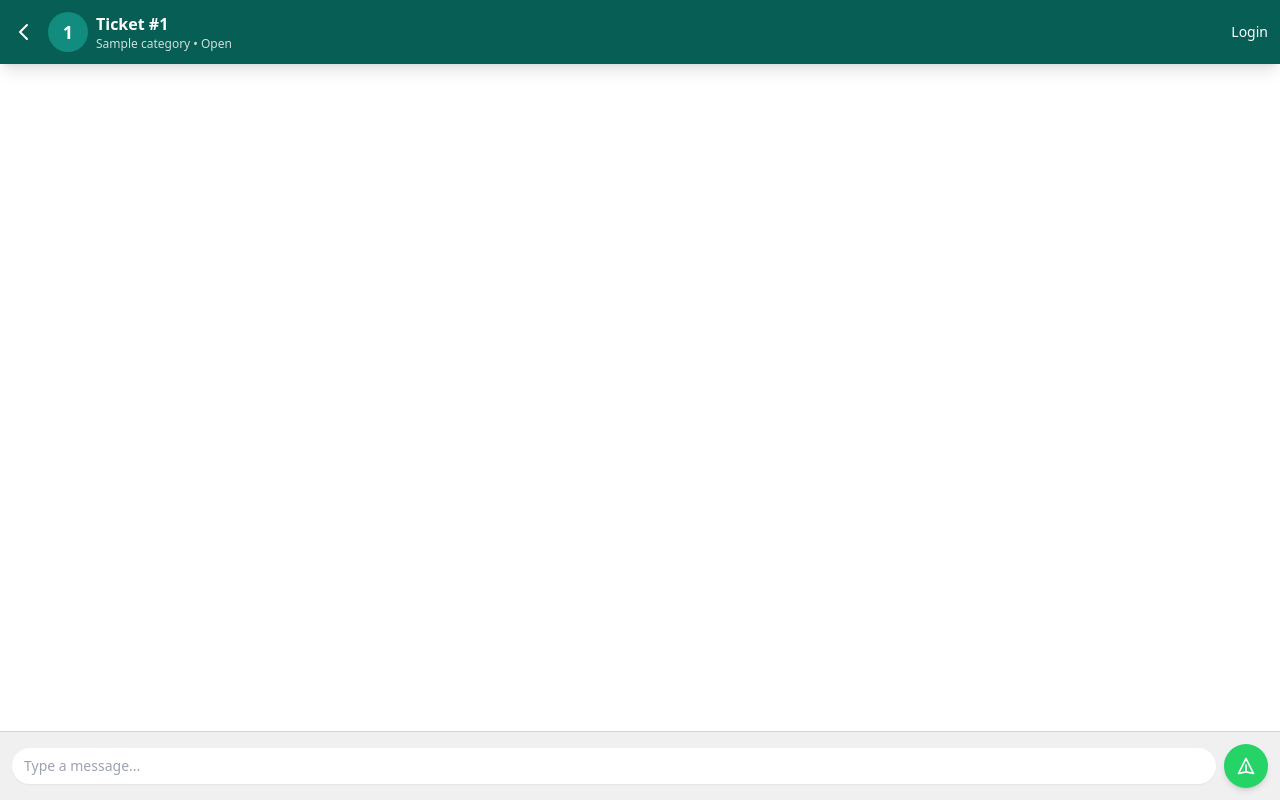
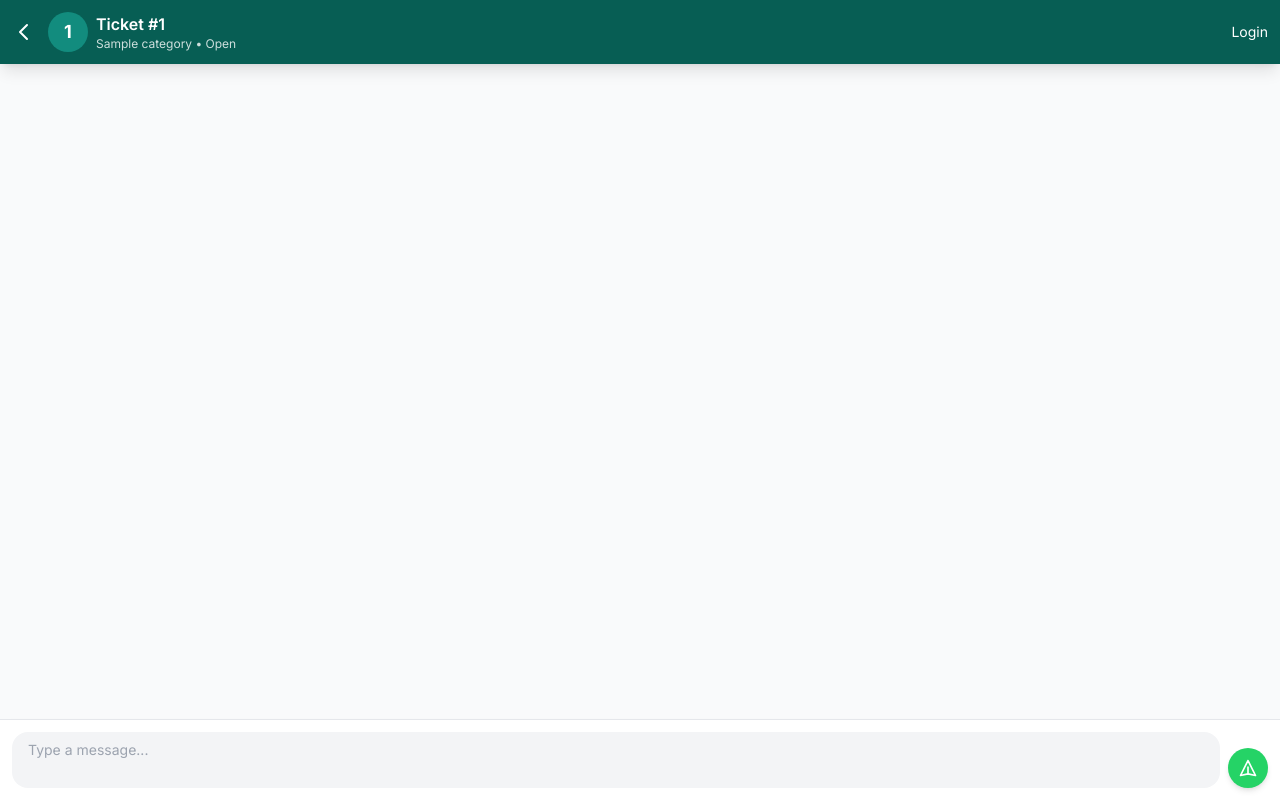
Before and after one commit to AygunAliyevaS/SynestheticSounds, a Flask app: template templates/support_chat.html in a window 1280 px wide. Run offline with Flask 3, Linux system fonts and the light colour scheme; the template is opened without the code that fills it: most values are stand-ins (such as "Sample title", 1, 10 or a date in 2020); some libraries are stand-ins or nearby versions.

Commit message:
Update support_chat.html

```diff
--- a/templates/support_chat.html
+++ b/templates/support_chat.html
@@ -5,17 +5,55 @@
   <meta name="viewport" content="width=device-width, initial-scale=1.0" />
   <title>Support – #{{ short_id|default('Ticket') }}</title>
   <script src="https://cdn.tailwindcss.com"></script>
+  <link href="https://fonts.googleapis.com/css2?family=Inter:wght@400;500;600;700&display=swap" rel="stylesheet">
   <style>
-    .msg-bubble{min-height:44px;position:relative;padding:10px 14px 20px 14px;border-radius:1.3rem;}
-    .msg-user{background:#DCF8C6;border-top-right-radius:0;}
-    .msg-admin{background:#FFFFFF;border-top-left-radius:0;}
-    .msg-time{position:absolute;bottom:4px;right:10px;font-size:11px;color:#666;line-height:1;}
+    body { font-family: 'Inter', sans-serif; }
+    .msg-bubble {
+      min-height: 44px;
+      position: relative;
+      padding: 10px 14px 20px 14px;
+      border-radius: 1.3rem;
+      max-width: 80%;
+      word-wrap: break-word;
+    }
+    .msg-user { background: #DCF8C6; border-top-right-radius: 0; }
+    .msg-admin { background: #FFFFFF; border-top-left-radius: 0; box-shadow: 0 1px 2px rgba(0,0,0,0.1); }
+    .msg-time {
+      position: absolute;
+      bottom: 4px;
+      right: 10px;
+      font-size: 11px;
+      color: #666;
+      line-height: 1;
+    }
+    #replyText {
+      resize: none;
+      min-height: 40px;
+      max-height: 120px;
+    }
+    .send-btn {
+      width: 40px;
+      height: 40px;
+      display: flex;
+      align-items: center;
+      justify-content: center;
+      border-radius: 50%;
+      background: #25D366;
+      color: white;
+      transition: all 0.2s;
+    }
+    .send-btn:hover { background: #1EBE5D; transform: scale(1.05); }
+    .send-btn:disabled { background: #ccc; cursor: not-allowed; }
+    @media (max-width: 640px) {
+      .header-title { font-size: 1rem; }
+      .msg-bubble { max-width: 85%; }
+      .send-btn { width: 36px; height: 36px; }
+    }
   </style>
 </head>
-<body class="flex flex-col h-screen m-0 p-0">
-
+<body class="flex flex-col h-screen m-0 p-0 bg-gray-50">
   <!-- Header -->
-  <header class="bg-[#075E54] text-white p-3 flex items-center justify-between shadow-lg">
+  <header class="bg-[#075E54] text-white p-3 flex items-center justify-between shadow-lg sticky top-0 z-10">
     <div class="flex items-center space-x-3">
       <a href="/support" class="text-white hover:opacity-80">
         <svg class="w-6 h-6" fill="none" stroke="currentColor" viewBox="0 0 24 24">
@@ -27,8 +65,8 @@
           {{ (short_id|default('?'))[0]|upper }}
         </div>
         <div>
-          <p class="font-semibold">Ticket #{{ short_id|default('????') }}</p>
-          <p class="text-xs opacity-80">{{ category|default('Unknown') }} • {{ status|default('Open') }}</p>
+          <p class="font-semibold header-title">Ticket #{{ short_id|default('????') }}</p>
+          <p class="text-xs opacity-80">{{ category|default('General') }} • {{ status|default('Open') }}</p>
         </div>
       </div>
     </div>
@@ -43,14 +81,14 @@
   </header>
 
   <!-- Messages -->
-  <div id="chatBox" class="flex-1 overflow-y-auto p-4 space-y-4" style="max-height:calc(100vh-120px);">
+  <div id="chatBox" class="flex-1 overflow-y-auto p-4 space-y-4 bg-gray-50" style="max-height: calc(100vh - 140px);">
     {% if chat %}
       {% for msg in chat %}
-    {% if msg and msg.sender == 'user' %}
+        {% if msg.sender == 'user' %}
           <!-- USER (right) -->
-      <div class="flex justify-end mb-3">
+          <div class="flex justify-end mb-3 animate-fadeIn">
             <div class="max-w-[75%]">
-          <div class="msg-bubble msg-user text-gray-900 shadow-sm">
+              <div class="msg-bubble msg-user text-gray-900">
                 {{ msg.user | safe }}
                 <div class="msg-time">
                   {{ (msg.time.split('T')[1][:5]) if msg.time else 'Now' }}
@@ -58,11 +96,11 @@
               </div>
             </div>
           </div>
-    {% elif msg and msg.sender == 'support' %}
+        {% elif msg.sender == 'support' %}
           <!-- SUPPORT (left) -->
-      <div class="flex justify-start mb-3">
+          <div class="flex justify-start mb-3 animate-fadeIn">
             <div class="max-w-[75%]">
-          <div class="msg-bubble msg-admin text-gray-900 shadow-sm">
+              <div class="msg-bubble msg-admin text-gray-900">
                 {{ msg.assistant | safe }}
                 <div class="msg-time">
                   {{ (msg.time.split('T')[1][:5]) if msg.time else 'Now' }}
@@ -73,34 +111,45 @@
         {% endif %}
       {% endfor %}
     {% else %}
-  <p class="text-center text-gray-600 italic mt-10">No messages yet. Start the conversation!</p>
+      <p class="text-center text-gray-500 italic mt-10">No messages yet. Start the conversation!</p>
     {% endif %}
   </div>
 
-  <!-- Reply -->
-  <form id="replyForm" class="bg-[#F0F0F0] border-t border-gray-300 p-3 flex items-center space-x-2">
-    <div class="flex-1 bg-white rounded-full shadow-sm flex items-center px-3 py-2">
-      <textarea id="replyText" rows="1" placeholder="Type a message..."
-                class="flex-1 resize-none border-none outline-none text-sm text-gray-800" required></textarea>
+  <!-- Input -->
+  <form id="replyForm" class="bg-white border-t border-gray-200 p-3 flex items-end space-x-2 shadow-lg">
+    <div class="flex-1 bg-gray-100 rounded-2xl flex items-center px-4 py-2">
+      <textarea
+        id="replyText"
+        rows="1"
+        placeholder="Type a message..."
+        class="flex-1 bg-transparent border-none outline-none text-sm text-gray-800 resize-none"
+        required
+      ></textarea>
     </div>
-    <button type="submit" class="bg-[#25D366] hover:bg-[#1EBE5D] text-white rounded-full p-3 shadow-md transition">
+    <button type="submit" id="sendBtn" class="send-btn shadow-md">
       <svg class="w-5 h-5" fill="none" stroke="currentColor" viewBox="0 0 24 24">
-        <path stroke-linecap="round" stroke-linejoin="round" stroke-width="2"
-              d="M12 19l9 2-9-18-9 18 9-2zm0 0v-8"/>
+        <path stroke-linecap="round" stroke-linejoin="round" stroke-width="2" d="M12 19l9 2-9-18-9 18 9-2zm0 0v-8"/>
       </svg>
     </button>
   </form>
-  <div id="replyResult" class="hidden p-2"></div>
+
+  <div id="replyResult" class="hidden p-2 text-center"></div>
 
   <script>
-    const escapeHtml = t => { const d=document.createElement('div'); d.textContent=t; return d.innerHTML; };
+    const escapeHtml = t => {
+      const d = document.createElement('div');
+      d.textContent = t;
+      return d.innerHTML;
+    };
+
     const addBubble = (txt, isUser) => {
       const box = document.getElementById('chatBox');
-      const time = new Date().toLocaleTimeString([], {hour:'2-digit',minute:'2-digit'});
+      const time = new Date().toLocaleTimeString([], {hour:'2-digit', minute:'2-digit'});
+      const isRight = isUser;
       box.insertAdjacentHTML('beforeend', `
-        <div class="flex ${isUser?'justify-end mb-3':'justify-start mb-3'}">
+        <div class="flex ${isRight ? 'justify-end' : 'justify-start'} mb-3 animate-fadeIn">
           <div class="max-w-[75%]">
-            <div class="msg-bubble ${isUser?'msg-user':'msg-admin'} text-gray-900 shadow-sm">
+            <div class="msg-bubble ${isRight ? 'msg-user' : 'msg-admin'} text-gray-900">
               ${escapeHtml(txt)}
               <div class="msg-time">${time}</div>
             </div>
@@ -108,13 +157,14 @@
         </div>`);
       box.scrollTop = box.scrollHeight;
     };
+
     const sendReply = async () => {
       const txt = document.getElementById('replyText').value.trim();
       if (!txt) return;
 
-  addBubble(txt, true);  // true = user = right
-
+      addBubble(txt, true); // User = right
       document.getElementById('replyText').value = '';
+      document.getElementById('sendBtn').disabled = true;
 
       try {
         const res = await fetch('/api/support/{{ short_id }}/reply', {
@@ -122,13 +172,59 @@
           headers: { 'Content-Type': 'application/json' },
           body: JSON.stringify({ reply: txt })
         });
-    // ... error handling
+
+        if (!res.ok) {
+          const data = await res.json();
+          showError(data.error || 'Failed to send');
+        }
       } catch (e) {
+        showError('Network error');
         console.error(e);
+      } finally {
+        document.getElementById('sendBtn').disabled = false;
       }
     };
-    document.getElementById('replyForm').onsubmit = e=>{e.preventDefault(); sendReply();};
+
+    const showError = (msg) => {
+      const el = document.getElementById('replyResult');
+      el.innerHTML = `<p class="text-red-600 text-sm">${msg}</p>`;
+      el.classList.remove('hidden');
+      setTimeout(() => el.classList.add('hidden'), 4000);
+    };
+
+    // Enter = Send, Shift+Enter = New Line
+    document.getElementById('replyText').addEventListener('keydown', e => {
+      if (e.key === 'Enter' && !e.shiftKey) {
+        e.preventDefault();
+        sendReply();
+      }
+    });
+
+    document.getElementById('replyForm').onsubmit = e => {
+      e.preventDefault();
+      sendReply();
+    };
+
+    // Auto-resize textarea
+    const textarea = document.getElementById('replyText');
+    textarea.addEventListener('input', () => {
+      textarea.style.height = 'auto';
+      textarea.style.height = textarea.scrollHeight + 'px';
+    });
+
+    // Initial scroll
     document.getElementById('chatBox').scrollTop = document.getElementById('chatBox').scrollHeight;
+
+    // Animation
+    const style = document.createElement('style');
+    style.textContent = `
+      @keyframes fadeIn {
+        from { opacity: 0; transform: translateY(10px); }
+        to { opacity: 1; transform: translateY(0); }
+      }
+      .animate-fadeIn { animation: fadeIn 0.3s ease-out; }
+    `;
+    document.head.appendChild(style);
   </script>
 </body>
 </html>
```
Lines whose indentation alone changed are shown as unchanged.
